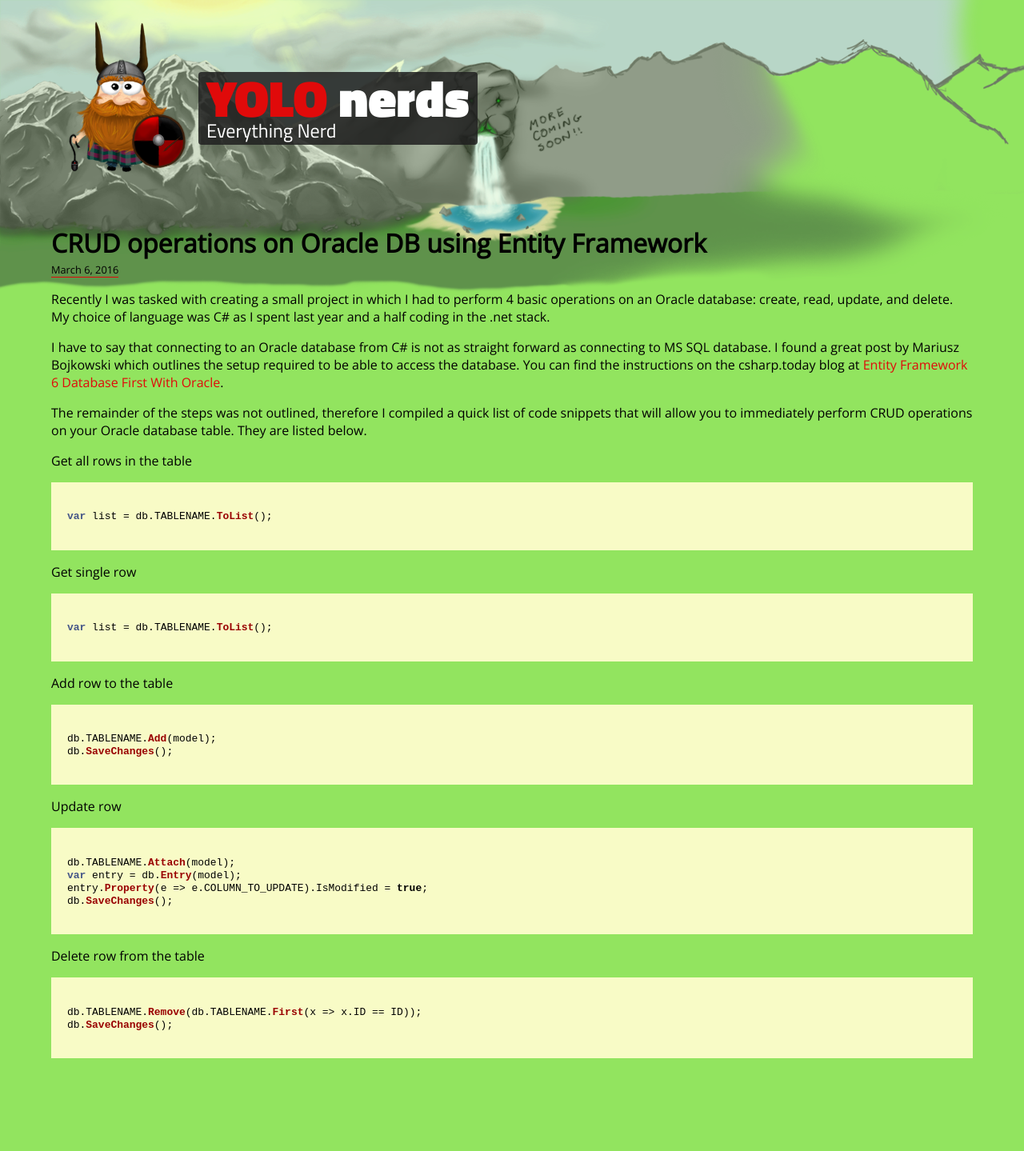
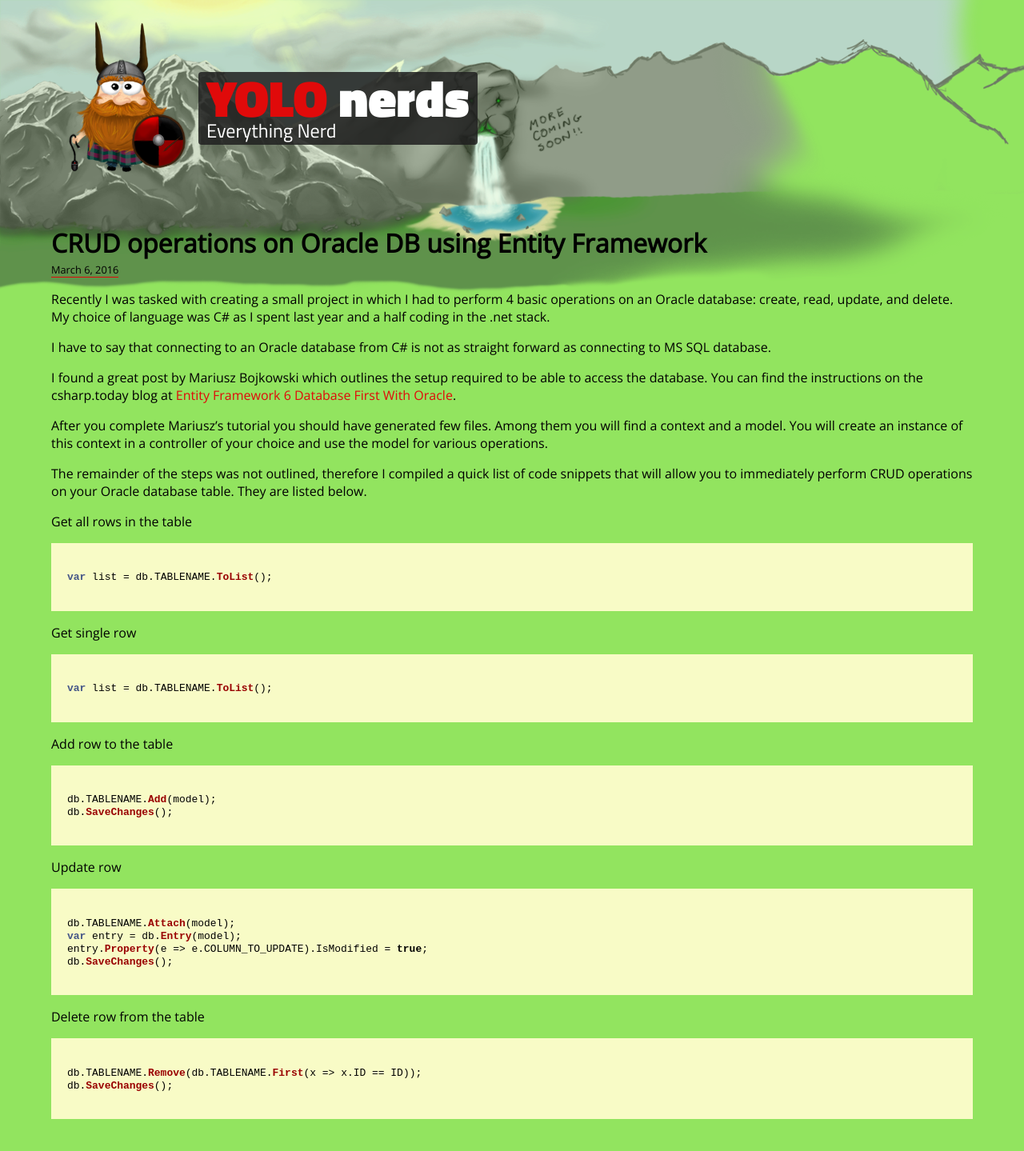
Before and after one commit to lzychowski/lzychowski.github.io, a Jekyll site: the page built from _posts/2016-03-06-CRUD-operations-Oracle-Entity-Framework.md, in a window 1280 px wide. Shown: the whole page at 80% size. Built offline with Jekyll 4.4.1, drawn with Linux system fonts in a browser that asks for light colours; nearby versions of some CDN libraries; comment, search, counter and statistics services are not loaded; before the commit the page ends 1363 px from its top, so only the background shows below that.

Commit message:
post update

```diff
--- a/_posts/2016-03-06-CRUD-operations-Oracle-Entity-Framework.md
+++ b/_posts/2016-03-06-CRUD-operations-Oracle-Entity-Framework.md
@@ -8,7 +8,11 @@
 
 Recently I was tasked with creating a small project in which I had to perform 4 basic operations on an Oracle database: create, read, update, and delete.  My choice of language was C# as I spent last year and a half coding in the .net stack.
 
-I have to say that connecting to an Oracle database from C# is not as straight forward as connecting to MS SQL database.  I found a great post by Mariusz Bojkowski which outlines the setup required to be able to access the database.  You can find the instructions on the csharp.today blog at [Entity Framework 6 Database First With Oracle](//csharp.today/entity-framework-6-database-first-with-oracle/).
+I have to say that connecting to an Oracle database from C# is not as straight forward as connecting to MS SQL database.
+
+I found a great post by Mariusz Bojkowski which outlines the setup required to be able to access the database.  You can find the instructions on the csharp.today blog at [Entity Framework 6 Database First With Oracle](//csharp.today/entity-framework-6-database-first-with-oracle/).
+
+After you complete Mariusz's tutorial you should have generated few files.  Among them you will find a context and a model.  You will create an instance of this context in a controller of your choice and use the model for various operations.
 
 The remainder of the steps was not outlined, therefore I compiled a quick list of code snippets that will allow you to immediately perform CRUD operations on your Oracle database table.  They are listed below.
 
```
